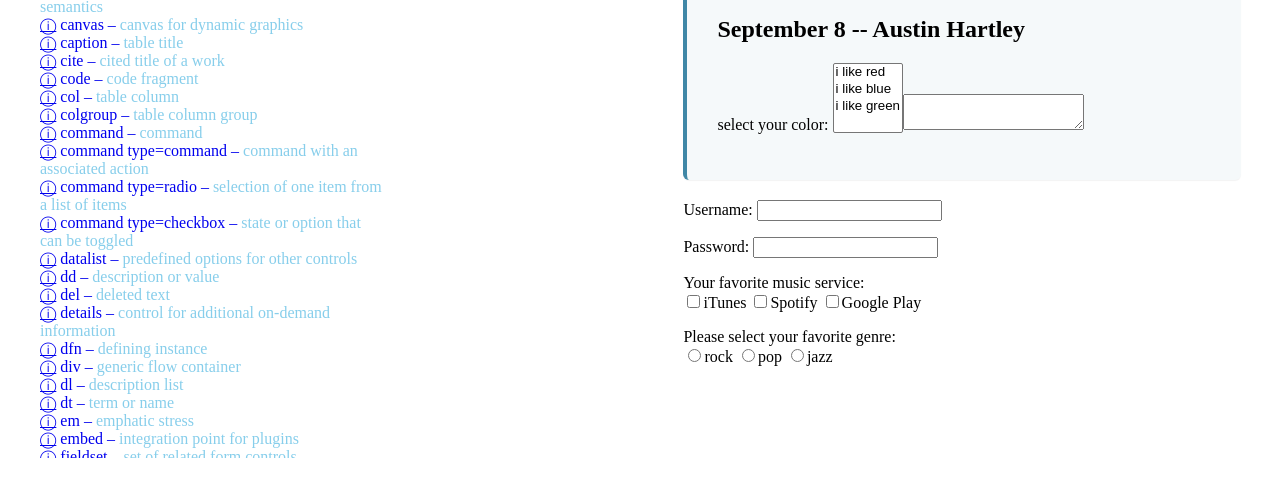
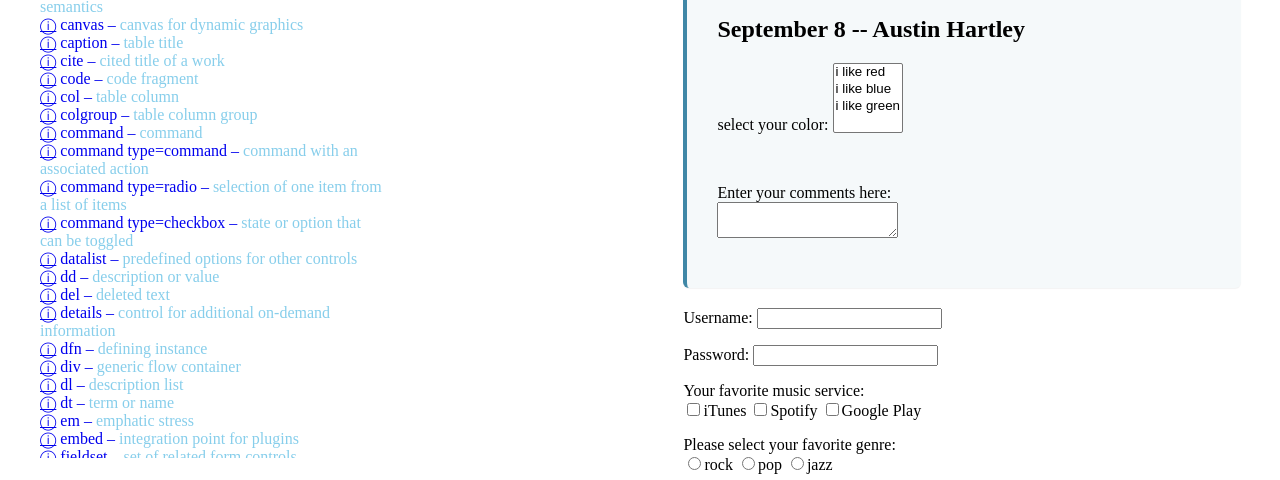
Before and after one commit to aahartley/workspace-html-2020-sobayn, a website: page index.html in a window 1280 px wide. Shown: the part 342-822 px from the top of the page. Before the commit the page ends 800 px from the top, so only its background shows below. Drawn offline with nearby package versions, Linux system fonts and the light colour scheme.

Commit message:
select in class fixed

```diff
--- a/index.html
+++ b/index.html
@@ -48,13 +48,15 @@
             <option value="red">i like red</option>
             <option value="blue">i like blue</option>
             <option value="green">i like green</option>
+          </select>
 
 
           </p>
         </form>
+        <br>
       <form>
-      <p>
-        Enter your comments here<br>
+      <p>Enter your comments here:
+        <br>
         <textarea name="comments" row="10" cols="20" maxlength="100"> </textarea>
         </p>
         </form>
```
